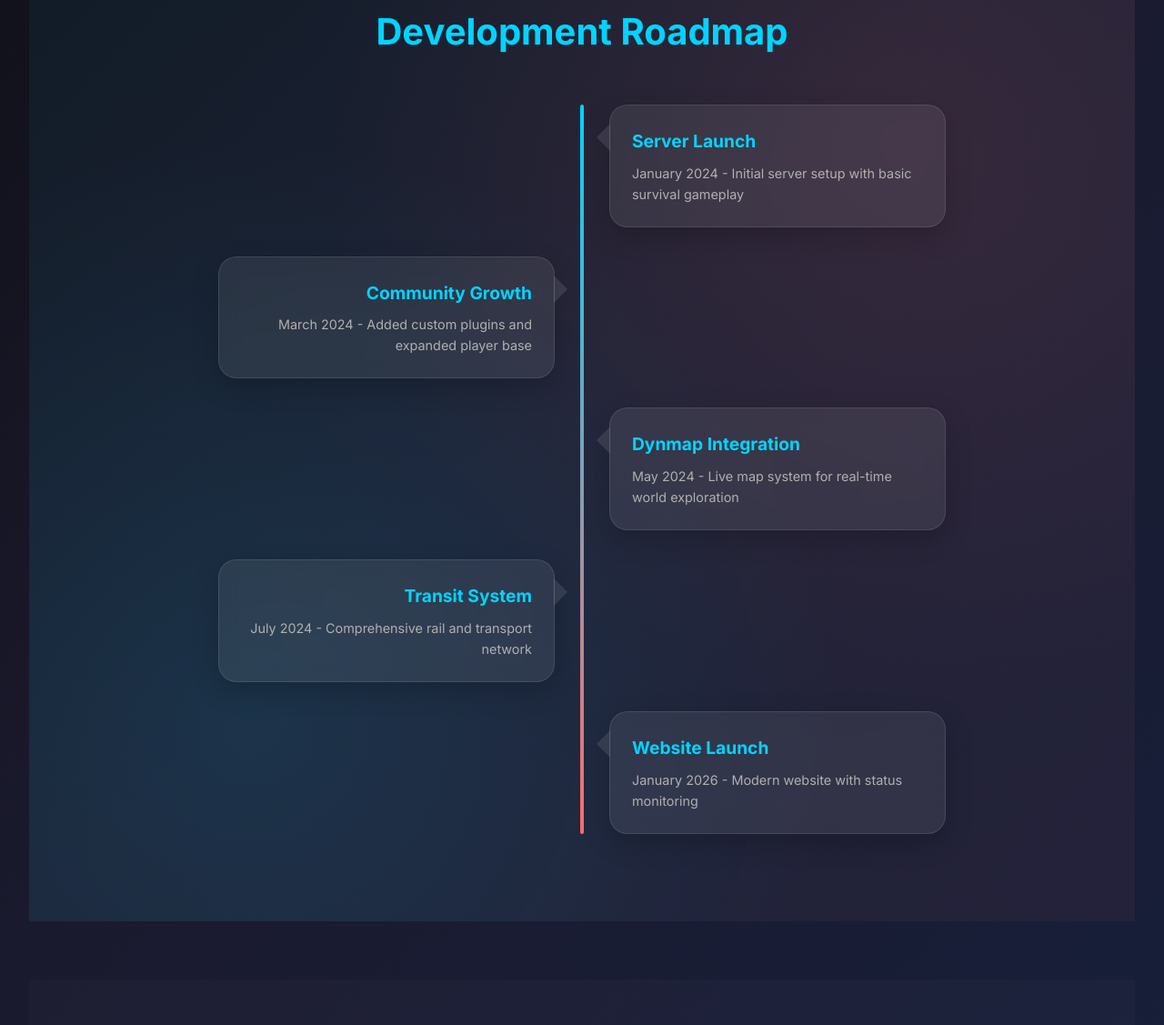
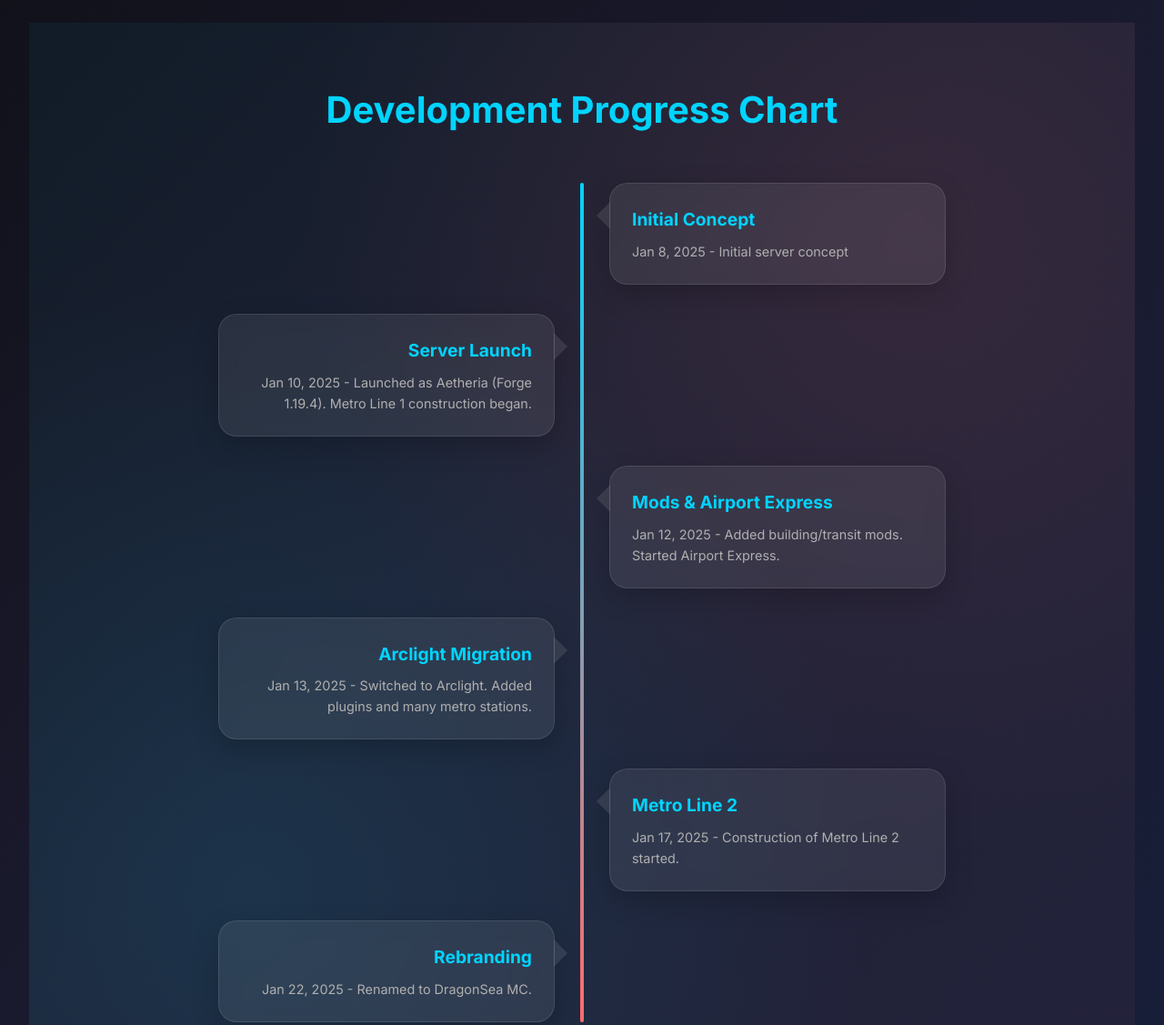
Before and after one commit to ShutterWingPhotos/aetheria-mc-web, a plain HTML site: page about.html in a window 1280 px wide. Shown: the part 995-2122 px from the top of the page at 91% size. Drawn offline with Linux system fonts and the light colour scheme.

Commit message:
Update about page and localization for DragonSea MC

```diff
--- a/about.html
+++ b/about.html
@@ -52,32 +52,38 @@
                 <div class="timeline">
                     <div class="timeline-item">
                         <div class="timeline-content">
-                            <h3>Server Launch</h3>
-                            <p>January 2024 - Initial server setup with basic survival gameplay</p>
+                            <h3 data-i18n="roadmap-1-title">Initial Concept</h3>
+                            <p data-i18n="roadmap-1-desc">Jan 8, 2025 - Initial server concept</p>
                         </div>
                     </div>
                     <div class="timeline-item">
                         <div class="timeline-content">
-                            <h3>Community Growth</h3>
-                            <p>March 2024 - Added custom plugins and expanded player base</p>
+                            <h3 data-i18n="roadmap-2-title">Server Launch</h3>
+                            <p data-i18n="roadmap-2-desc">Jan 10, 2025 - Launcher as Aetheria, Metro Line 1 started</p>
                         </div>
                     </div>
                     <div class="timeline-item">
                         <div class="timeline-content">
-                            <h3>Dynmap Integration</h3>
-                            <p>May 2024 - Live map system for real-time world exploration</p>
+                            <h3 data-i18n="roadmap-3-title">Mods & Airport Express</h3>
+                            <p data-i18n="roadmap-3-desc">Jan 12, 2025 - Added mods, started Airport Express</p>
                         </div>
                     </div>
                     <div class="timeline-item">
                         <div class="timeline-content">
-                            <h3>Transit System</h3>
-                            <p>July 2024 - Comprehensive rail and transport network</p>
+                            <h3 data-i18n="roadmap-4-title">Arclight Implementation</h3>
+                            <p data-i18n="roadmap-4-desc">Jan 13, 2025 - Switched to Arclight, added plugins</p>
                         </div>
                     </div>
                     <div class="timeline-item">
                         <div class="timeline-content">
-                            <h3>Website Launch</h3>
-                            <p>January 2026 - Modern website with status monitoring</p>
+                            <h3 data-i18n="roadmap-5-title">Metro Line 2</h3>
+                            <p data-i18n="roadmap-5-desc">Jan 17, 2025 - Construction of Metro Line 2 started</p>
+                        </div>
+                    </div>
+                    <div class="timeline-item">
+                        <div class="timeline-content">
+                            <h3 data-i18n="roadmap-6-title">Rebranding</h3>
+                            <p data-i18n="roadmap-6-desc">Jan 22, 2025 - Renamed to DragonSea MC</p>
                         </div>
                     </div>
                 </div>
@@ -90,18 +96,14 @@
                     <div class="team-member">
                         <div class="member-avatar">👑</div>
                         <h3>LeoD.Aviation</h3>
-                        <p>Server Owner & Developer</p>
+                        <p data-i18n="team-1-desc">Server Owner & Developer</p>
                     </div>
                     <div class="team-member">
                         <div class="member-avatar">⚡</div>
-                        <h3>ShutterWing</h3>
-                        <p>Lead Administrator</p>
+                        <h3>Aviation.lby</h3>
+                        <p data-i18n="team-2-desc">Lead Administrator</p>
                     </div>
-                    <div class="team-member">
-                        <div class="member-avatar">🎨</div>
-                        <h3>Community Manager</h3>
-                        <p>Event Coordinator</p>
-                    </div>
+
                 </div>
             </div>
         </section>
--- a/js/script.js
+++ b/js/script.js
@@ -1,76 +1,108 @@
-// Simple script for DragonSea MC website
+// DragonSea MC Website Localization
+// Last Updated: 2026 by LeoD.Aviation
 
-// Translations
 const translations = {
     en: {
-        "page-title": "DragonSea Minecraft Server",
-        "title": "DragonSea Minecraft Server",
-        "subtitle": "Build  / Explore / Create",
-        "join-title": "Join the Server",
-        "join-desc": "Connect to our Minecraft server and start building!",
-        "join-btn": "Join Now",
-        "copy-hint": "Click to copy server address",
+        "page-title": "DragonSea Minecraft",
+        "title": "DragonSea Minecraft",
+        "subtitle": "Build. Explore. Create.",
+        "join-title": "Get Started",
+        "join-desc": "Ready to dive in? Grab the address and join the server!",
+        "join-btn": "Join Server",
+        "copy-hint": "Click to copy link",
         "nav-home": "Home",
-        "nav-about": "About",
-        "dynmap-title": "Dynmap",
-        "dynmap-desc": "Explore the world map in real-time.",
-        "dynmap-btn": "View Map",
-        "transit-title": "Transit System",
-        "transit-desc": "Navigate our extensive rail and transport network.",
+        "nav-about": "About Us",
+        "dynmap-title": "Live Dynamic Map",
+        "dynmap-desc": "Keep track of the entire explored world and player locations in real-time.",
+        "dynmap-btn": "Open Dynmap",
+        "transit-title": "Transit Network Map",
+        "transit-desc": "Plan your route and view our progress across our rail transport systems.",
         "transit-btn": "Transit Guide",
-        "status-title": "Server Status",
-        "status-desc": "Check the current server status and player count.",
-        "status-online": "Online:",
-        "status-players": "Players:",
-        "status-latency": "Latency:",
-        "online-players": "Online Players",
-        "about-title": "About DragonSea MC",
-        "about-subtitle": "Learn more about our community and features",
-        "about-desc": "DragonSea MC is a vibrant Minecraft server community dedicated to providing an immersive and creative gaming experience. Our server features custom plugins, active moderation, and a welcoming community of players from around the world.",
-        "feature-creative": "Creative Building",
-        "feature-creative-desc": "Unleash your creativity with unlimited building opportunities.",
+        "status-title": "Server Live Feed",
+        //"status-desc": "Current status and how many players are online right now.",
+        "status-online": "Status:",
+        "status-players": "Online:",
+        "status-latency": "Ping:",
+        "online-players": "Who's Online",
+        "about-title": "The DragonSea Story",
+        "about-subtitle": "Seeking a modern and friendly city experience in Minecraft 👬 :)",
+        "about-desc": "DragonSea MC is a Forge-based city-building community. We're currently in active development, working to build a fully fictional nation and city. Whether you're an architect or an explorer, there's a place for you here.",
+        "feature-creative": "Open and Free Creation",
+        "feature-creative-desc": "After approval by our administrators, you are free to use your architectural talent to the full extent. Here, there are no limits to architecture, only the boundaries of imagination!",
         "feature-community": "Active Community",
-        "feature-community-desc": "Join a friendly and supportive player community.",
-        "feature-events": "Regular Events",
-        "feature-events-desc": "Participate in exciting server events and competitions.",
-        "roadmap-title": "Development Roadmap",
-        "team-title": "Our Team",
-        "footer": "© 2026 LeoD.Aviation All rights reserved."
+        "feature-community-desc": "Our current team is also made of players who love architecture and rail transit. We hope you can join us to create a warm and creative city together!",
+        "feature-events": "Exciting Events",
+        "feature-events-desc": "We will hold architecture/rail transit competitions and various community events based on voting and online users on our server.",
+        "roadmap-title": "Development Progress Chart",
+        "roadmap-1-title": "Initial Concept",
+        "roadmap-1-desc": "Jan 8, 2025 - Initial server concept",
+        "roadmap-2-title": "Server Launch",
+        "roadmap-2-desc": "Jan 10, 2025 - Launched as Aetheria (Forge 1.19.4). Metro Line 1 construction began.",
+        "roadmap-3-title": "Mods & Airport Express",
+        "roadmap-3-desc": "Jan 12, 2025 - Added building/transit mods. Started Airport Express.",
+        "roadmap-4-title": "Arclight Migration",
+        "roadmap-4-desc": "Jan 13, 2025 - Switched to Arclight. Added plugins and many metro stations.",
+        "roadmap-5-title": "Metro Line 2",
+        "roadmap-5-desc": "Jan 17, 2025 - Construction of Metro Line 2 started.",
+        "roadmap-6-title": "Rebranding",
+        "roadmap-6-desc": "Jan 22, 2025 - Renamed to DragonSea MC.",
+        "team-title": "The Crew",
+        "team-1-desc": "Server Owner & Developer",
+        "team-2-desc": "Lead Administrator",
+        "team-3-name": "Community Manager",
+        "team-3-desc": "Event Coordinator",
+        "footer": "© 2026 LeoD.Aviation. Built for the community."
     },
     zh: {
-        "page-title": "龙海 Minecraft 服务器",
-        "title": "龙海 Minecraft 服务器",
-        "subtitle": "建造 / 探索 / 创造",
-        "join-title": "加入服务器",
-        "join-desc": "连接我们的 Minecraft 服务器，开始建造！",
-        "join-btn": "立即加入",
-        "copy-hint": "点击复制服务器地址",
+        "page-title": "龙海 Minecraft",
+        "title": "龙海 DragonSea Minecraft",
+        "subtitle": "建造 · 探索 · 创造",
+        "join-title": "加入我们",
+        "join-desc": "以下是服务器的链接，请复制进Minecraft，开启您的建筑之旅吧！",
+        "join-btn": "立即进入",
+        "copy-hint": "点击复制服务器 IP",
         "nav-home": "首页",
-        "nav-about": "关于",
-        "dynmap-title": "服务动态地图",
-        "dynmap-desc": "实时查看我们的世界地图与玩家。",
-        "dynmap-btn": "查看地图",
-        "transit-title": "交通系统地图",
-        "transit-desc": "查看我们铁路和运输网络，以及提前规划您的行程！",
-        "transit-btn": "交通指南地图",
-        "status-title": "服务器状态",
-        "status-desc": "检查当前服务器状态和玩家数量。",
-        "status-online": "在线:",
-        "status-players": "玩家:",
+        "nav-about": "关于我们",
+        "dynmap-title": "卫星动态地图",
+        "dynmap-desc": "实时查看世界全景地图，追踪玩家位置。",
+        "dynmap-btn": "打开地图",
+        "transit-title": "交通线网图",
+        "transit-desc": "规划您的行程，查看我们目前建设的轨道交通网络！",
+        "transit-btn": "交通指南",
+        "status-title": "服务器实时状态",
+        //"status-desc": "当前状态每5秒更新一次，会显示在线人数与在线状态。",
+        "status-online": "状态:",
+        "status-players": "在线:",
         "status-latency": "延迟:",
-        "online-players": "在线玩家",
-        "about-title": "关于 DragonSea MC",
-        "about-subtitle": "了解更多关于我们的社区和功能",
-        "about-desc": "DragonSea Minecraft 服务器是一个城市模组（Forge）服务器，目前状态还在建设中，我们的目标是在Minecraft（也就是我的世界）这款游戏中创建一个完整的虚构城市与国家，并致力于提供沉浸式和创造性的游戏体验。",
-        "feature-creative": "创造性建筑",
-        "feature-creative-desc": "释放您的创造力，无限建筑机会。",
+        "online-players": "在线成员",
+        "about-title": "关于龙海 Minecraft 服务器",
+        "about-subtitle": "在方块世界中追求现代且友好城市体验👬 :)",
+        "about-desc": "龙海 Minecraft 服务器是一个基于 Forge (Arclight) 模组的城市建设服。目前项目正处于建设中，我们的愿景是在游戏中创建一个完整的虚构城市与国家。如果你热爱都市建筑/轨道交通/飞行，欢迎你来龙海Minecraft。",
+        "feature-creative": "自由创作",
+        "feature-creative-desc": "在我们的管理员审批以后，您可以自由的发挥您的建筑才华，在这里没有建筑的上限，只有想象力的边界！",
         "feature-community": "活跃社区",
-        "feature-community-desc": "加入友好和支持性的玩家社区。",
-        "feature-events": "定期活动",
-        "feature-events-desc": "参与激动人心的服务器活动和竞赛。",
-        "roadmap-title": "发展路线图",
-        "team-title": "我们的团队",
-        "footer": "© 2026 LeoD.Aviation 版权所有。"
+        "feature-community-desc": "我们目前的团队也是一群热爱建筑与轨道交通的玩家所组成，希望能您能加入我们，一起打造一个温馨且充满创造力的城市！",
+        "feature-events": "精彩活动",
+        "feature-events-desc": "我们会根据投票及服务器在线人数定期举办建筑大赛/轨道交通大赛及各类社区互动活动。",
+        "roadmap-title": "开发进度表",
+        "roadmap-1-title": "初步构思",
+        "roadmap-1-desc": "2025年1月8日 - 服务器的初步构思",
+        "roadmap-2-title": "服务器启动",
+        "roadmap-2-desc": "2025年1月10日 - 服务器创建并启动，版本Forge 1.19.4，名为Aetheria。开始建造地铁1号线。",
+        "roadmap-3-title": "模组与机场线",
+        "roadmap-3-desc": "2025年1月12日 - 添加建筑/交通模组，开始建造机场快线。",
+        "roadmap-4-title": "Arclight 迁移",
+        "roadmap-4-desc": "2025年1月13日 - 转为Arclight端，增加插件优化体验，添加了许多地铁站。",
+        "roadmap-5-title": "地铁2号线",
+        "roadmap-5-desc": "2025年1月17日 - 游戏内地铁2号线开始建造。",
+        "roadmap-6-title": "更名龙海MC",
+        "roadmap-6-desc": "2025年1月22日 - 服务器更名为龙海MC (DragonSea MC)。",
+        "team-title": "管理团队",
+        "team-1-desc": "服务器腐竹 & 开发者",
+        "team-2-desc": "管理员 & 前置服务器提供者",
+        "team-3-name": "社区经理",
+        "team-3-desc": "活动策划",
+        "footer": "© 2026 LeoD.Aviation 版权所有 · 为社区而建。"
     }
 };
 
```
Also changed, not shown: index.html (+1 -1 lines).
